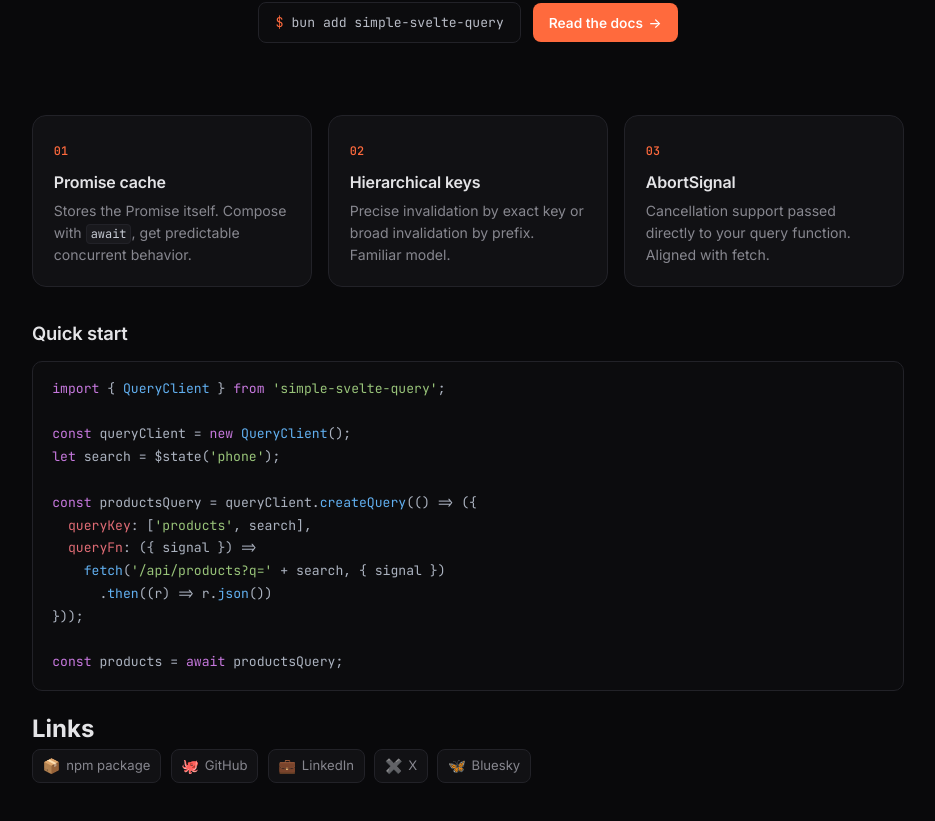
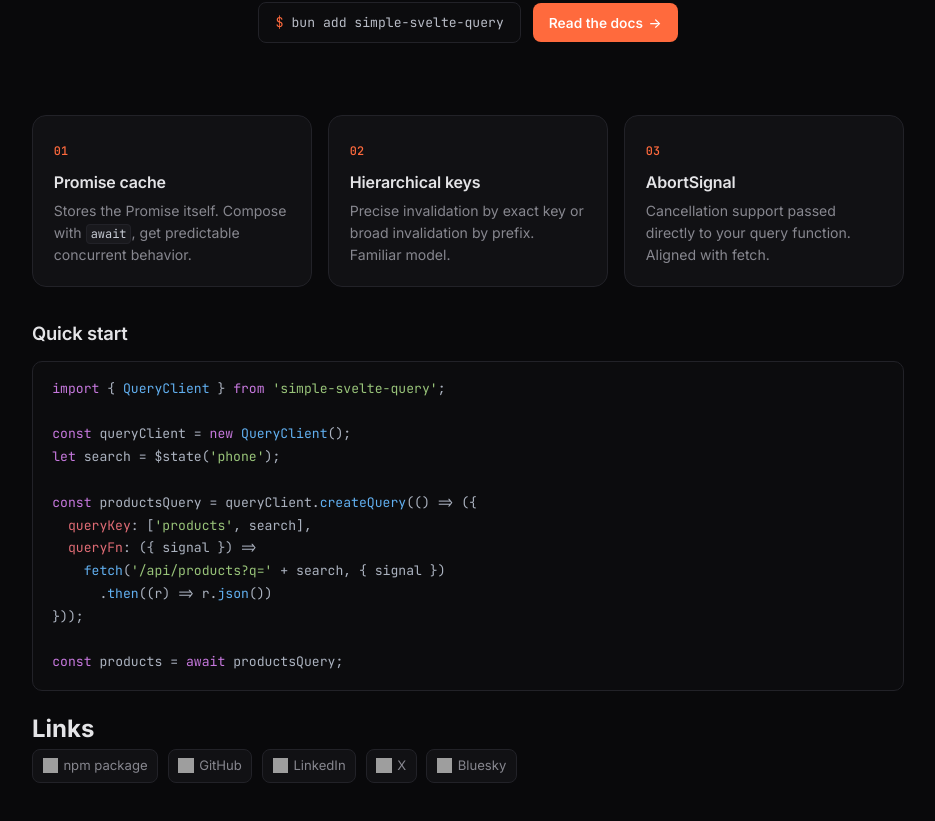
Before and after one commit to Thiagolino8/simple-svelte-query, a SvelteKit app: page / in a window 1280 px wide. Shown: the part 373-1194 px from the top of the page, without its empty margins (172-1107 px from the left). Built offline with nearby package versions, Linux system fonts and the light colour scheme; grey boxes are pictures that could not be loaded.

Commit message:
Update links section in Svelte component to replace text icons with image icons for improved visual consistency and adjust icon sizing with flexbox properties.

```diff
--- a/src/routes/+page.svelte
+++ b/src/routes/+page.svelte
@@ -70,21 +70,22 @@
 	<h2>Links</h2>
 	<div class="links-grid">
 		<a href="https://www.npmjs.com/package/simple-svelte-query" target="_blank" rel="noreferrer"
-			><span class="icon" aria-hidden="true">📦</span>npm package</a
+			><img class="icon" src="https://cdn.simpleicons.org/npm/CB3837" alt="" />npm package</a
 		>
 		<a href="https://github.com/thiagolino8" target="_blank" rel="noreferrer"
-			><span class="icon" aria-hidden="true">🐙</span>GitHub</a
+			><img class="icon" src="https://cdn.simpleicons.org/github/ffffff" alt="" />GitHub</a
 		>
 		<a
 			href="https://www.linkedin.com/in/thiago-lino-gomes-5812581bb"
 			target="_blank"
-			rel="noreferrer"><span class="icon" aria-hidden="true">💼</span>LinkedIn</a
+			rel="noreferrer"
+			><img class="icon" src="https://cdn.simpleicons.org/linkedin/0A66C2" alt="" />LinkedIn</a
 		>
 		<a href="https://x.com/Thiagolinog" target="_blank" rel="noreferrer"
-			><span class="icon" aria-hidden="true">✖️</span>X</a
+			><img class="icon" src="https://cdn.simpleicons.org/x/ffffff" alt="" />X</a
 		>
 		<a href="https://bsky.app/profile/thiagolino8.bsky.social" target="_blank" rel="noreferrer"
-			><span class="icon" aria-hidden="true">🦋</span>Bluesky</a
+			><img class="icon" src="https://cdn.simpleicons.org/bluesky/0285FF" alt="" />Bluesky</a
 		>
 	</div>
 </section>
@@ -308,8 +309,9 @@
 	}
 
 	.links-grid .icon {
-		font-size: 0.9rem;
-		line-height: 1;
+		width: 0.95rem;
+		height: 0.95rem;
+		flex-shrink: 0;
 	}
 
 	@keyframes fadeUp {
```
